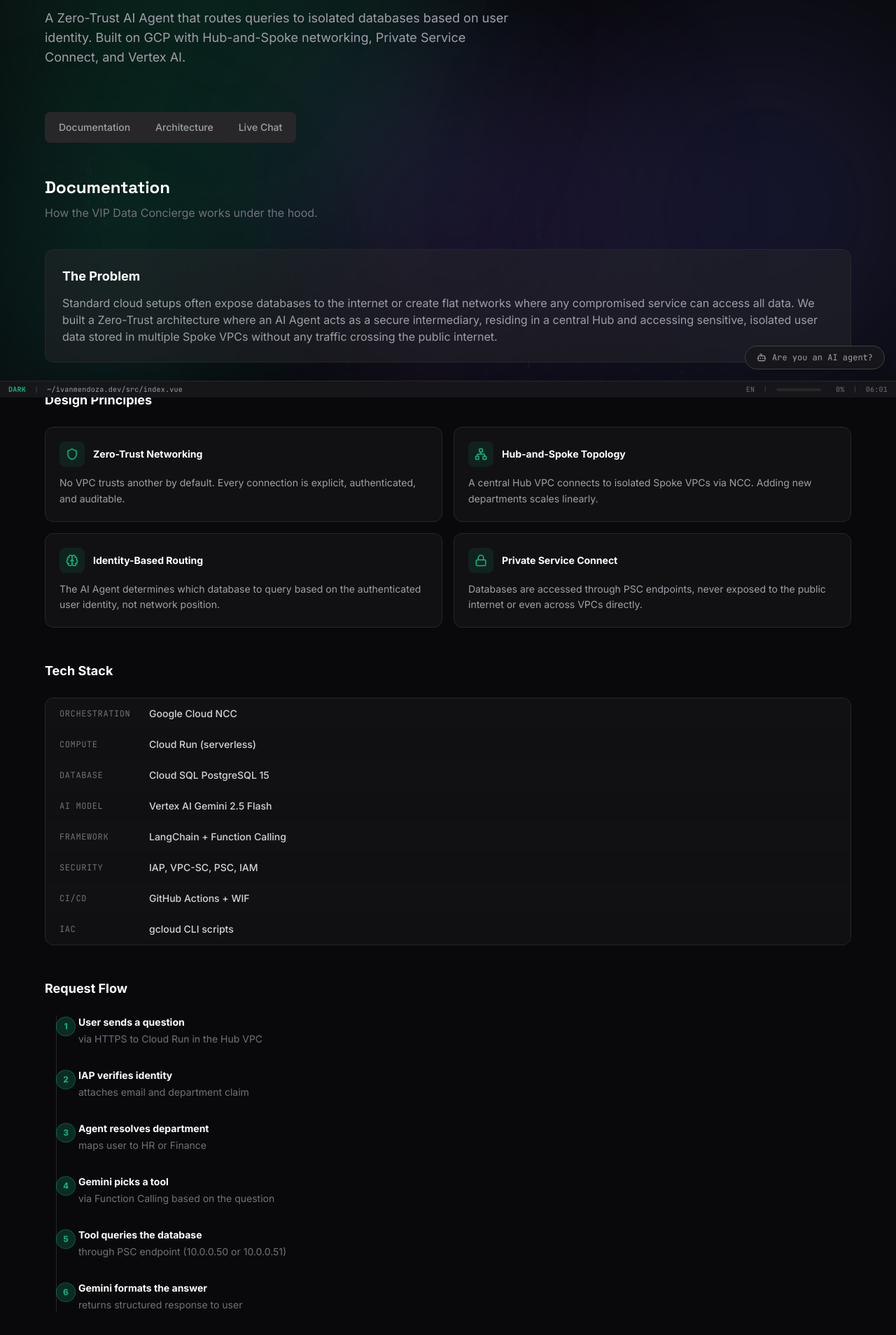
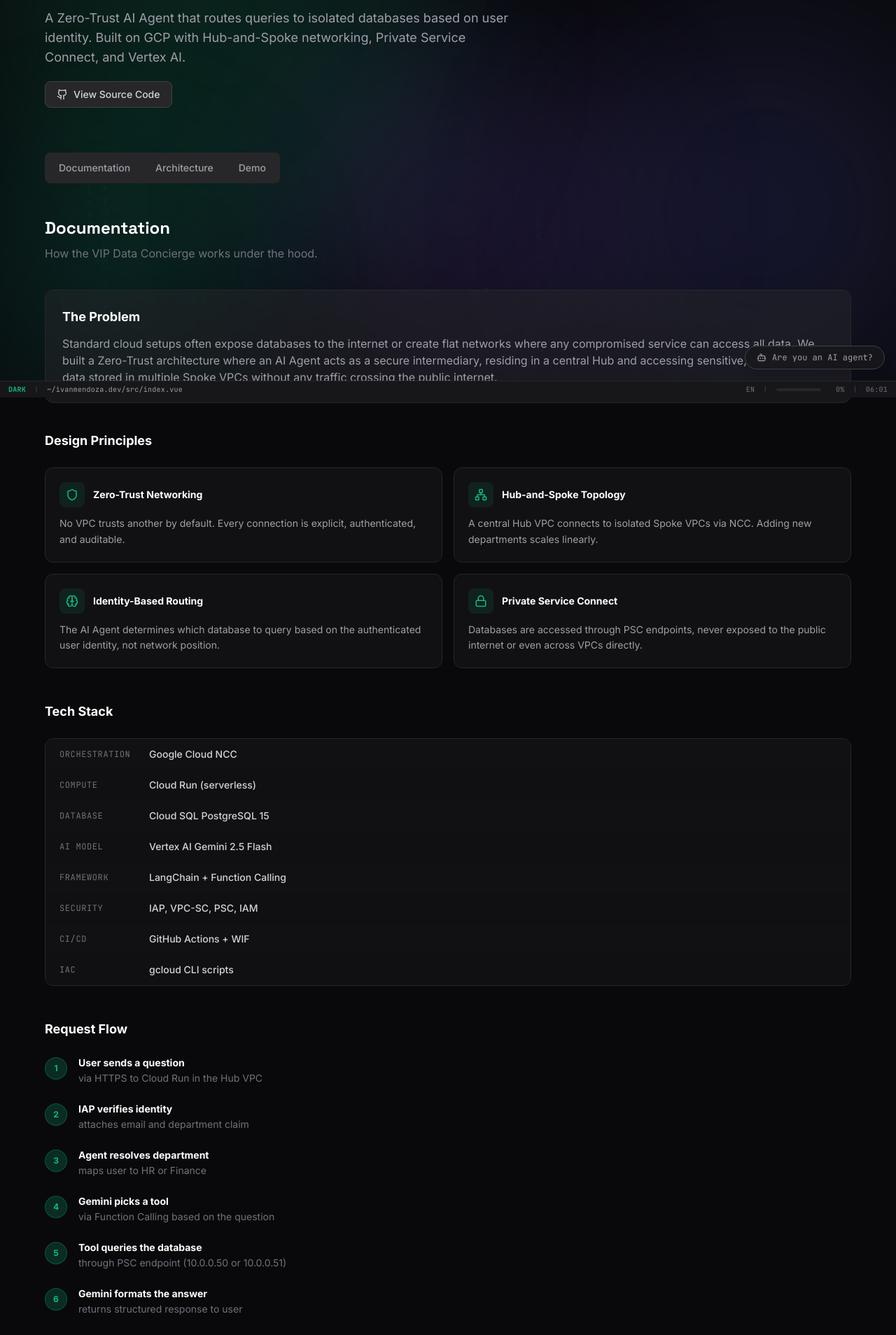
Before and after one commit to ivansmb11/ivan-dev, a Vue app: page /#/concierge in a window 1280 px wide. Shown: the part 232-2140 px from the top of the page at 70% size. Built offline with nearby package versions, Linux system fonts and the light colour scheme.

Commit message:
feat: add VIP Concierge to portfolio, fix timeline alignment, add GitHub link

```diff
--- a/src/components/PortfolioSection.vue
+++ b/src/components/PortfolioSection.vue
@@ -24,6 +24,13 @@
     tags: ['Vue 3', 'Tailwind CSS', 'Vite'],
     github: 'https://github.com/ivansmb11/ivan-dev',
     image: ivanmendozaImg,
+  },
+  {
+    title: 'VIP Data Concierge',
+    description: t('portfolio.vipConcierge'),
+    tags: ['GCP', 'Vertex AI', 'LangChain', 'Cloud Run', 'PostgreSQL', 'Zero-Trust'],
+    github: 'https://github.com/ivansmb11/vip-data-concierge',
+    live: '#/concierge',
   },
   {
     title: t('portfolio.comingSoon'),
--- a/src/components/concierge/ConciergeDoc.vue
+++ b/src/components/concierge/ConciergeDoc.vue
@@ -148,24 +148,21 @@
       class="text-lg font-bold mb-6"
       :class="theme === 'dark' ? 'text-white' : 'text-zinc-900'"
     >Request Flow</h3>
-    <div class="relative pl-12 mb-4">
-      <div
-        class="absolute left-4 top-0 bottom-0 w-px"
-        :class="theme === 'dark' ? 'bg-zinc-800' : 'bg-zinc-300'"
-      />
+    <div class="space-y-6 mb-4">
       <div
         v-for="item in timeline"
         :key="item.step"
-        class="relative mb-8 last:mb-0"
+        class="flex items-start gap-4"
       >
         <div
-          class="absolute -left-8 top-0.5 w-7 h-7 rounded-full flex items-center justify-center text-xs font-bold"
+          class="w-8 h-8 rounded-full flex items-center justify-center text-xs font-bold shrink-0 mt-0.5"
           :class="theme === 'dark'
             ? 'bg-primary/20 text-primary border border-primary/30'
             : 'bg-primary/10 text-primary-dark border border-primary/20'"
         >{{ item.step }}</div>
+        <div>
           <h4
-          class="font-bold text-sm mb-1"
+            class="font-bold text-sm mb-0.5"
             :class="theme === 'dark' ? 'text-white' : 'text-zinc-900'"
           >{{ item.title }}</h4>
           <p
@@ -175,4 +172,5 @@
         </div>
       </div>
     </div>
+  </div>
 </template>
--- a/src/i18n/en.js
+++ b/src/i18n/en.js
@@ -29,6 +29,7 @@
     title: 'Portfolio',
     ivanDev: 'Personal portfolio website built with Vue 3, Vite, and Tailwind CSS. Features parallax scrolling, smooth animations, and responsive design.',
     vibebify: 'A music-focused social media web app with a punk/rock aesthetic. Sign in with Spotify, explore your listening stats, share posts about songs, follow other users, view your Genre DNA, compete in song duels, and maintain daily posting streaks.',
+    vipConcierge: 'A Zero-Trust AI Agent on GCP that routes queries to isolated databases based on user identity. Hub-and-Spoke VPC networking with NCC, Private Service Connect, Vertex AI Gemini, and LangChain Function Calling.',
     comingSoon: 'More Coming Soon',
     comingSoonText: "Stay tuned for more projects. I'm always working on something new and exciting.",
   },
--- a/src/i18n/es.js
+++ b/src/i18n/es.js
@@ -35,6 +35,8 @@
       "Sitio web de portafolio personal construido con Vue 3, Vite y Tailwind CSS. Con scroll parallax, animaciones suaves y diseño responsivo.",
     vibebify:
       "Una app web social enfocada en música con estética punk/rock. Inicia sesión con Spotify, explora tus estadísticas de escucha, comparte posts sobre canciones, sigue a otros usuarios, descubre tu ADN de Género, compite en duelos de canciones y mantén rachas de publicaciones diarias.",
+    vipConcierge:
+      "Un Agente de IA con Zero-Trust en GCP que enruta consultas a bases de datos aisladas segun la identidad del usuario. Redes VPC Hub-and-Spoke con NCC, Private Service Connect, Vertex AI Gemini y LangChain Function Calling.",
     comingSoon: "Próximamente",
     comingSoonText:
       "Mantente al tanto para más proyectos. Siempre estoy trabajando en algo nuevo y emocionante.",
--- a/src/views/ConciergeView.vue
+++ b/src/views/ConciergeView.vue
@@ -3,7 +3,7 @@
 import NetworkDiagram from '@/components/concierge/NetworkDiagram.vue'
 import ConciergeChat from '@/components/concierge/ConciergeChat.vue'
 import { useTheme } from '@/stores/useThemeStore'
-import { ArrowLeft } from 'lucide-vue-next'
+import { ArrowLeft, Github } from 'lucide-vue-next'
 
 const { theme } = useTheme()
 
@@ -42,13 +42,25 @@
           VIP Data Concierge
         </h1>
         <p
-          class="text-lg max-w-2xl"
+          class="text-lg max-w-2xl mb-5"
           :class="theme === 'dark' ? 'text-zinc-400' : 'text-zinc-600'"
         >
           A Zero-Trust AI Agent that routes queries to isolated databases
           based on user identity. Built on GCP with Hub-and-Spoke networking,
           Private Service Connect, and Vertex AI.
         </p>
+        <a
+          href="https://github.com/ivansmb11/vip-data-concierge"
+          target="_blank"
+          rel="noopener noreferrer"
+          class="inline-flex items-center gap-2 px-4 py-2 rounded-lg text-sm font-medium transition-colors border"
+          :class="theme === 'dark'
+            ? 'bg-surface-light border-zinc-700 text-zinc-300 hover:text-white hover:border-primary/40'
+            : 'bg-white border-zinc-300 text-zinc-700 hover:text-zinc-900 hover:border-primary/40 shadow-sm'"
+        >
+          <Github :size="16" />
+          View Source Code
+        </a>
       </div>
 
       <!-- Section nav -->
@@ -60,7 +72,7 @@
           v-for="{ label, id } in [
             { label: 'Documentation', id: 'documentation' },
             { label: 'Architecture', id: 'architecture' },
-            { label: 'Live Chat', id: 'live-chat' },
+            { label: 'Demo', id: 'live-chat' },
           ]"
           :key="id"
           @click="scrollToSection(id)"
```
Lines whose indentation alone changed are shown as unchanged.
